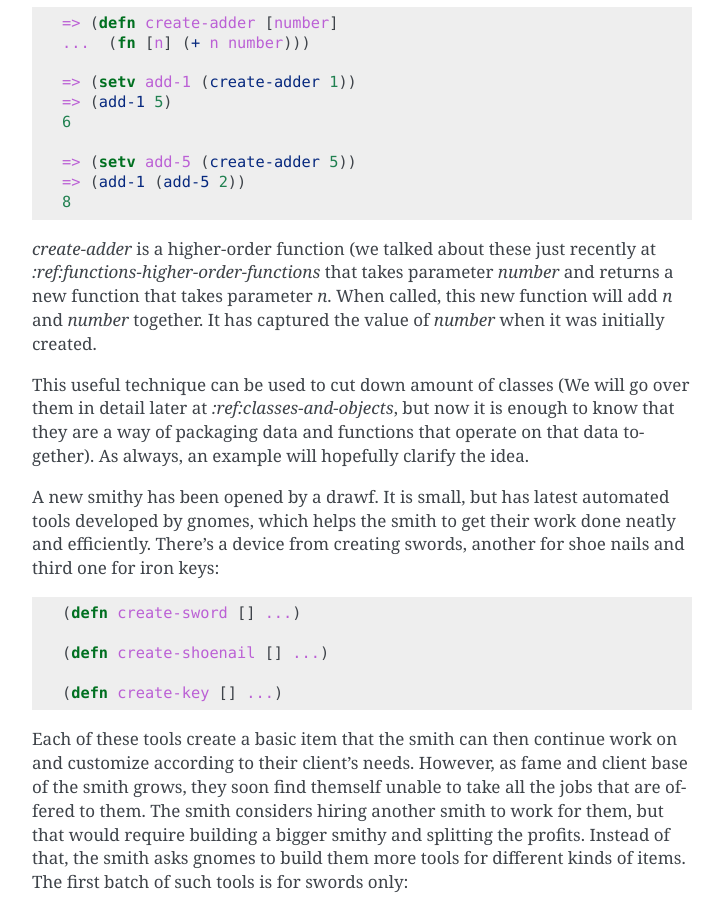
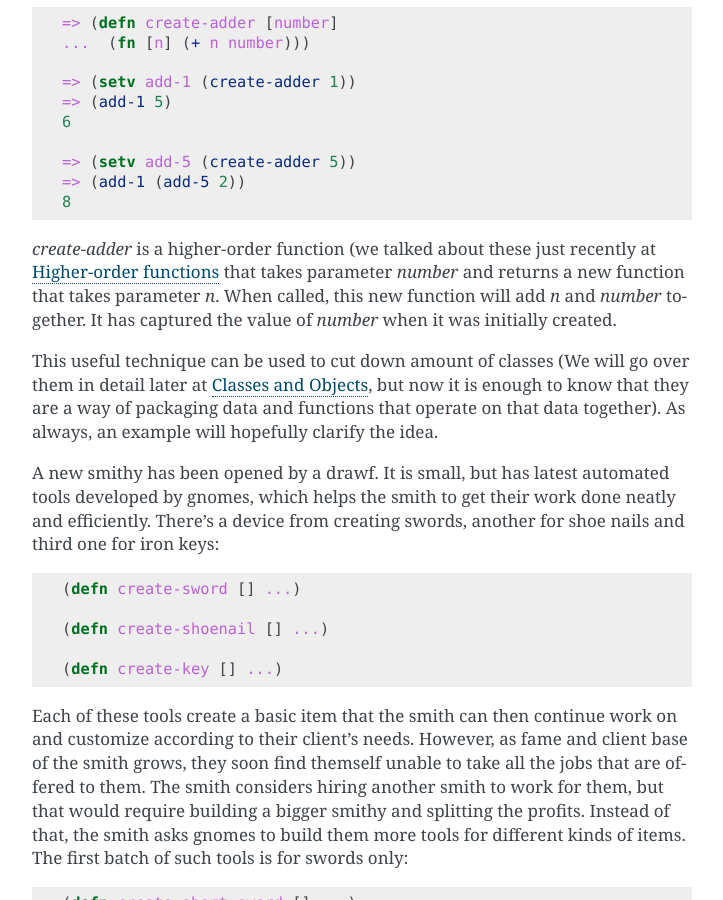
Before and after one commit to tuturto/hy-files, a Sphinx documentation site: the page built from doc/source/functions.rst, in a window 1280 px wide and 900 px high, scrolled down 7159 px. Shown: the whole window, without its empty margins (388-1111 px from the left). Built offline with Sphinx 7.4.7, drawn with Linux system fonts in a browser that asks for light colours.

Commit message:
Fix links

```diff
--- a/doc/source/functions.rst
+++ b/doc/source/functions.rst
@@ -381,13 +381,13 @@ will clarify this:
    8
 
 *create-adder* is a higher-order function (we talked about these just
-recently at `:ref:functions-higher-order-functions` that takes parameter
+recently at :ref:`functions-higher-order-functions` that takes parameter
 *number* and returns a new function that takes parameter *n*. When called,
 this new function will add *n* and *number* together. It has captured the
 value of *number* when it was initially created.
 
 This useful technique can be used to cut down amount of classes (We will go
-over them in detail later at `:ref:classes-and-objects`, but now it is enough
+over them in detail later at :ref:`classes-and-objects`, but now it is enough
 to know that they are a way of packaging data and functions that operate on
 that data together). As always, an example will hopefully clarify the idea.
 
```
